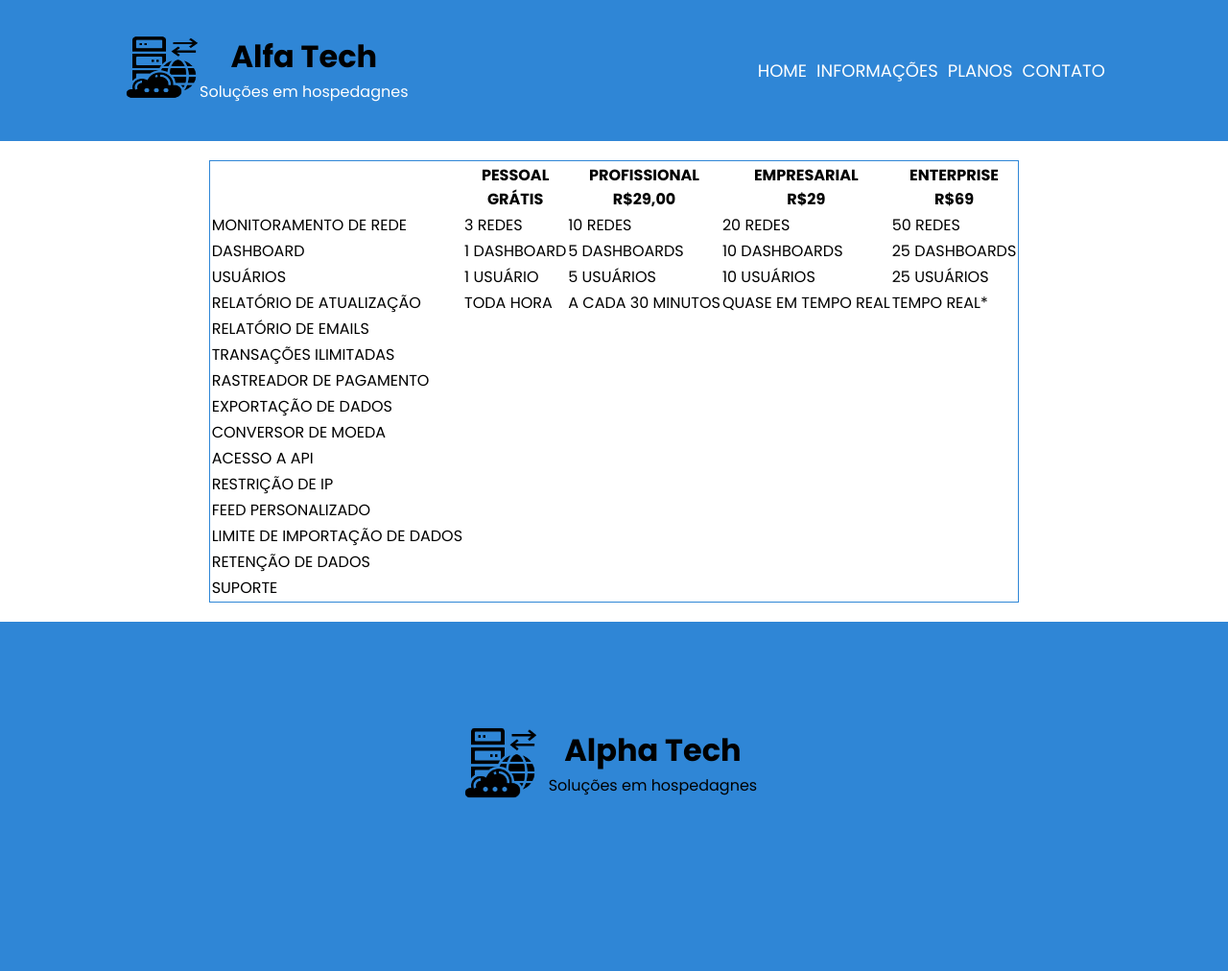
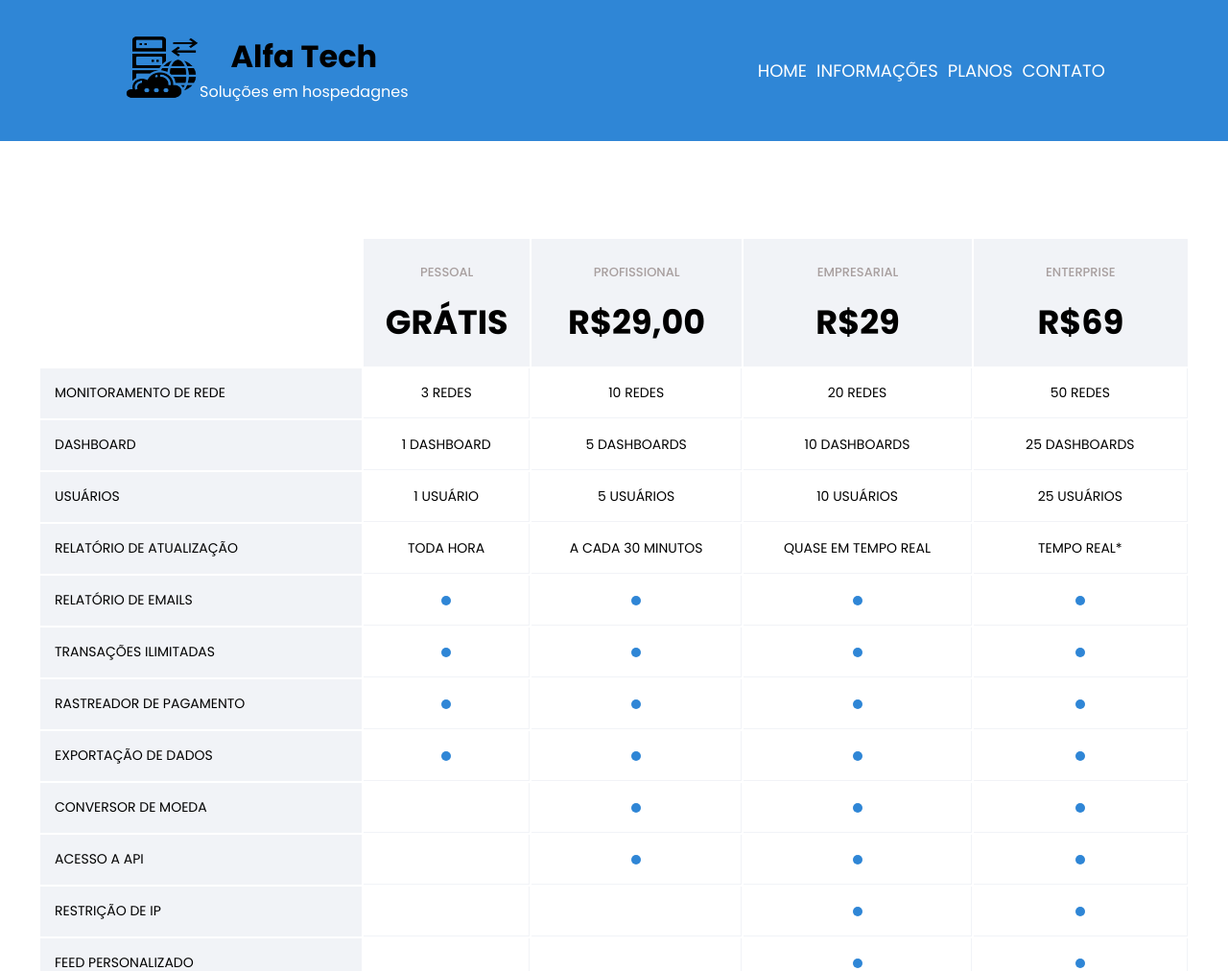
Before and after one commit to LeonardoRomulo/AlphaTech, a plain HTML site: page tabelaDePreços.html in a window 1280 px wide. Shown: the top 1012 px of the page at 96% size. Drawn offline with Linux system fonts and the light colour scheme.

Commit message:
projeto finalizado

```diff
--- a/css/home.css
+++ b/css/home.css
@@ -173,7 +173,7 @@ table {
     width: 1024px;
     border-radius: 4px;
     margin: 0 auto;
-     box-shadow: 0px 2px 40px 15px rgba(47,134,214,1);
+    box-shadow: 0px 2px 40px 15px rgba(47,134,214,1);
 }
 
 table thead th {
--- a/css/tabelaDePrecos.css
+++ b/css/tabelaDePrecos.css
@@ -17,7 +17,7 @@ span {
 /* topo */
 
 
-.topo{
+.topo {
     width: 100%;
     display: flex;
     background-color: #2f86d6;
@@ -38,12 +38,12 @@ span {
 
 }
 
-.topo img{
+.topo img {
     width: 80px;
     height: 70px;
 }
 
-.texto-cabecalho{
+.texto-cabecalho {
     display: flex;
     flex-direction: column;
 }
@@ -60,7 +60,7 @@ span {
     margin-right: 0;
 }
 
-.topo  a{
+.topo a {
     font-size: 18px;
     color: #fff;
 }
@@ -72,11 +72,65 @@ span {
 
 /* tabela */
 
+main {
+    padding: 100px 0;
+}
+main table {
+    margin: auto;
+}
 table {
-    border: 1px solid #2f86d6;
+    width: 1200px;
+    margin: auto;
+    border-radius: 4px;
     margin: 20px auto;
 }
+.escondida {
+    visibility: hidden;
+}
+table thead th {
+    text-align: center;
+    margin: auto;
+    background-color: #f1f3f7;
+    ;
+}
 
+table thead th h3 {
+    font-size: 35px;
+    margin-bottom: 20px;
+}
+
+table thead th p {
+    max-width: 150px;
+    margin: 15px auto;
+    padding-top: 10px;
+    font-size: 13px;
+    font-weight: 500;
+    color: #a89f9f;
+}
+
+.alinhamento {
+    background-color: #f1f3f7;
+    text-align: left
+}
+
+table tbody  td {
+    font-size: 14px;
+    max-width: 1024px;
+    text-align: center;
+    padding: 15px;
+    border-bottom: 1px solid #f1f3f7;
+    border-right: 1px solid #f1f3f7;
+}
+
+.check {
+    width: 10px;
+    height: 10px;
+    margin: auto;
+    background-color: #2f86d6;
+    border-radius: 100%;
+
+
+}
 
 /* rodape */
 
@@ -85,17 +139,30 @@ footer {
     width: 100%;
     background-color: #2f86d6;
 }
+
+footer> p {
+    color: #fff;
+    text-align: center;
+    font-size: 16px;
+    margin: 20px 0 70px;;
+}
+
 .box-logo-rodape {
-    width: 320px;
+    width: 370px;
     display: flex;
     flex-wrap: wrap;
     align-items: center;
-    margin-bottom: 80px;
+    margin-bottom: 70px;
 }
+.box-logo-rodape img {
+    width: 80px;
+}
+
 .box-logo-rodape img {
     width: 80px;
     height: 80px;
 }
+
 .txt-logo-rodape {
     display: flex;
     flex-direction: column;
--- a/tabelaDePreços.html
+++ b/tabelaDePreços.html
@@ -33,22 +33,22 @@
 
                 <thead>
                     <tr>
-                        <th></th>
+                        <th class="escondida"></th>
                         <th>
                             <p>PESSOAL</p>
-                            GRÁTIS
+                            <h3>GRÁTIS</h3>
                         </th>
                         <th>
                             <p>PROFISSIONAL</p>
-                            R$29,00
+                            <h3> R$29,00</h3>
                         </th>
                         <th>
                             <p>EMPRESARIAL</p>
-                            R$29
+                            <h3>R$29</h3>
                         </th>
                         <th>
                             <p>ENTERPRISE</p>
-                            R$69
+                            <h3>R$69</h3>
                         </th>
                     </tr>
                 </thead>
@@ -56,7 +56,7 @@
                 <tbody>
 
                     <tr>
-                        <td>MONITORAMENTO DE REDE</td>
+                        <td class="alinhamento">MONITORAMENTO DE REDE</td>
                         <td>3 REDES</td>
                         <td>10 REDES</td>
                         <td>20 REDES</td>
@@ -64,7 +64,7 @@
                     </tr>
 
                     <tr>
-                        <td>DASHBOARD</td>
+                        <td class="alinhamento">DASHBOARD</td>
                         <td>1 DASHBOARD</td>
                         <td>5 DASHBOARDS</td>
                         <td>10 DASHBOARDS</td>
@@ -72,7 +72,7 @@
                     </tr>
 
                     <tr>
-                        <td>USUÁRIOS</td>
+                        <td class="alinhamento">USUÁRIOS</td>
                         <td>1 USUÁRIO</td>
                         <td>5 USUÁRIOS</td>
                         <td>10 USUÁRIOS</td>
@@ -80,7 +80,7 @@
                     </tr>
 
                     <tr>
-                        <td>RELATÓRIO DE ATUALIZAÇÃO</td>
+                        <td class="alinhamento">RELATÓRIO DE ATUALIZAÇÃO</td>
                         <td>TODA HORA</td>
                         <td>A CADA 30 MINUTOS</td>
                         <td>QUASE EM TEMPO REAL</td>
@@ -88,91 +88,93 @@
                     </tr>
 
                     <tr>
-                        <td>RELATÓRIO DE EMAILS</td>
-                        <td></td>
-                        <td></td>
-                        <td></td>
-                        <td></td>
+                        <td class="alinhamento">RELATÓRIO DE EMAILS</td>
+                        <td> <div class="check"></div></td>
+                        <td> <div class="check"></div></td>
+                        <td> <div class="check"></div></td>
+                        <td> <div class="check"></div></td>
                     </tr>
 
                     <tr>
-                        <td>TRANSAÇÕES ILIMITADAS</td>
-                        <td></td>
-                        <td></td>
-                        <td></td>
-                        <td></td>
+                        <td class="alinhamento">TRANSAÇÕES ILIMITADAS</td>
+                        <td> <div class="check"></div></td>
+                        <td> <div class="check"></div></td>
+                        <td> <div class="check"></div></td>
+                        <td> <div class="check"></div></td>
+
                     </tr>
 
                     <tr>
-                        <td>RASTREADOR DE PAGAMENTO</td>
-                        <td></td>
-                        <td></td>
-                        <td></td>
-                        <td></td>
+                        <td class="alinhamento">RASTREADOR DE PAGAMENTO</td>
+                        <td> <div class="check"></div></td>
+                        <td> <div class="check"></div></td>
+                        <td> <div class="check"></div></td>
+                        <td> <div class="check"></div></td>
                     </tr>
 
                     <tr>
-                        <td>EXPORTAÇÃO DE DADOS</td>
-                        <td></td>
-                        <td></td>
-                        <td></td>
-                        <td></td>
+                        <td class="alinhamento">EXPORTAÇÃO DE DADOS</td>
+                        <td> <div class="check"></div></td>
+                        <td> <div class="check"></div></td>
+                        <td> <div class="check"></div></td>
+                        <td> <div class="check"></div></td>
                     </tr>
 
                     <tr>
-                        <td>CONVERSOR DE MOEDA</td>
+                        <td class="alinhamento">CONVERSOR DE MOEDA</td>
                         <td></td>
-                        <td></td>
-                        <td></td>
-                        <td></td>
+                        <td> <div class="check"></div></td>
+                        <td> <div class="check"></div></td>
+                        <td> <div class="check"></div></td>
                     </tr>
 
                     <tr>
-                        <td>ACESSO A API</td>
+                        <td class="alinhamento">ACESSO A API</td>
                         <td></td>
-                        <td></td>
-                        <td></td>
-                        <td></td>
+                        <td> <div class="check"></div></td>
+                        <td> <div class="check"></div></td>
+                        <td> <div class="check"></div></td>
                     </tr>
 
                     <tr>
-                        <td>RESTRIÇÃO DE IP</td>
+                        <td class="alinhamento">RESTRIÇÃO DE IP</td>
                         <td></td>
                         <td></td>
-                        <td></td>
-                        <td></td>
+                        <td> <div class="check"></div></td>
+                        <td> <div class="check"></div></td>
+
                     </tr>
 
                     <tr>
-                        <td>FEED PERSONALIZADO</td>
+                        <td class="alinhamento">FEED PERSONALIZADO</td>
                         <td></td>
                         <td></td>
-                        <td></td>
-                        <td></td>
+                         <td> <div class="check"></div></td>
+                        <td> <div class="check"></div></td>
                     </tr>
 
                     <tr>
-                        <td>LIMITE DE IMPORTAÇÃO DE DADOS</td>
-                        <td></td>
-                        <td></td>
-                        <td></td>
-                        <td></td>
+                        <td class="alinhamento">LIMITE DE IMPORTAÇÃO DE DADOS</td>
+                        <td>ÚLTIMO ANO</td>
+                        <td>ÚLTIMO 2 ANOS</td>
+                        <td>ÚLTIMO 3 ANOS</td>
+                        <td>ÚLTIMO 3 ANOS</td>
                     </tr>
 
                     <tr>
-                        <td>RETENÇÃO DE DADOS</td>
-                        <td></td>
-                        <td></td>
-                        <td></td>
-                        <td></td>
+                        <td class="alinhamento">RETENÇÃO DE DADOS</td>
+                        <td>TEMPO DE VIDA</td>
+                        <td>TEMPO DE VIDA</td>
+                        <td>TEMPO DE VIDA</td>
+                        <td>TEMPO DE VIDA</td>
                     </tr>
 
                     <tr>
-                        <td>SUPORTE</td>
-                        <td></td>
-                        <td></td>
-                        <td></td>
-                        <td></td>
+                        <td class="alinhamento">SUPORTE</td>
+                        <td>EMAIL</td>
+                        <td>EMAIL & CHAT</td>
+                        <td>EMAIL & CHAT</td>
+                        <td>EMAIL, CHAT & VOICE</td>
                     </tr>
 
                 </tbody>
@@ -187,8 +189,9 @@
                         <h1 >Alpha Tech</h1>
                         <p class="slogan">Soluções em
                             hospedagnes</p>
+                        </div>
                     </div>
-                </div>
+                    <p>AlphaTech - Soluções em hospedagem - Todos os direitos reservados</p>
             </footer>
             <div class="autor">
                 <h2>Desenvolvido por <span>Leonardo Rômulo</span> </h2>
```
